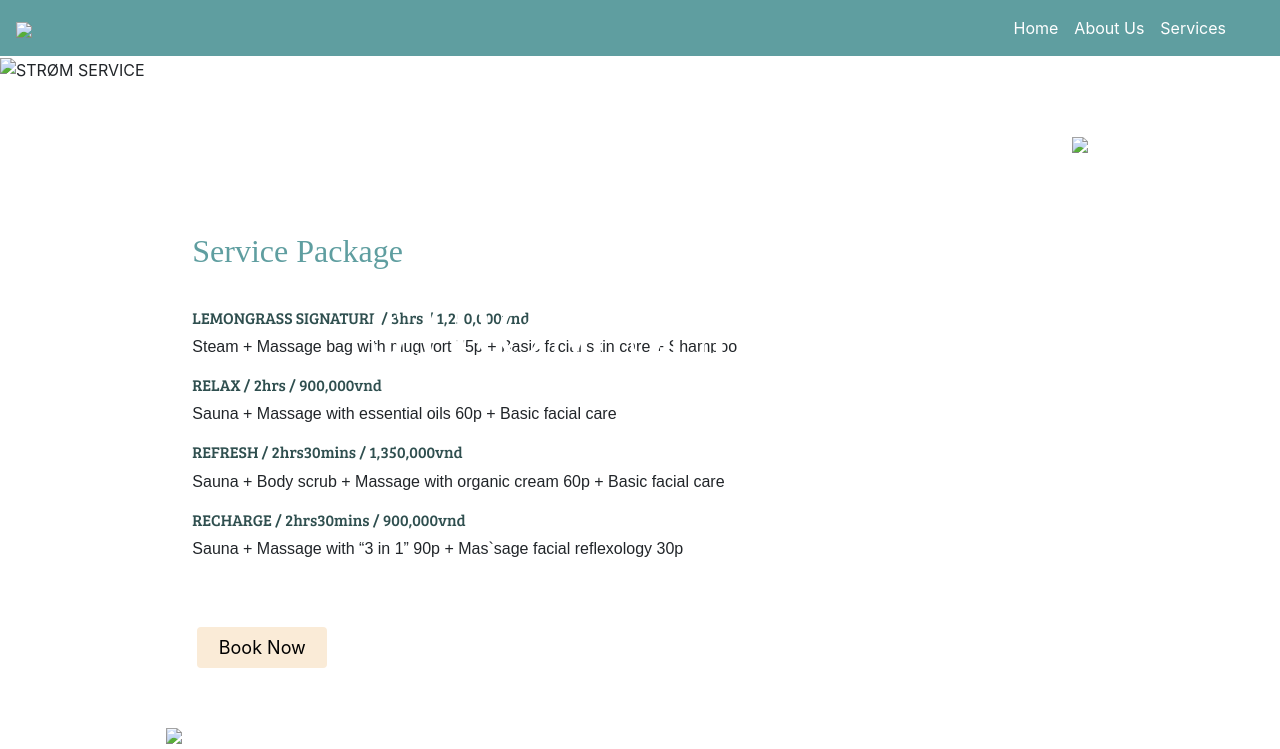
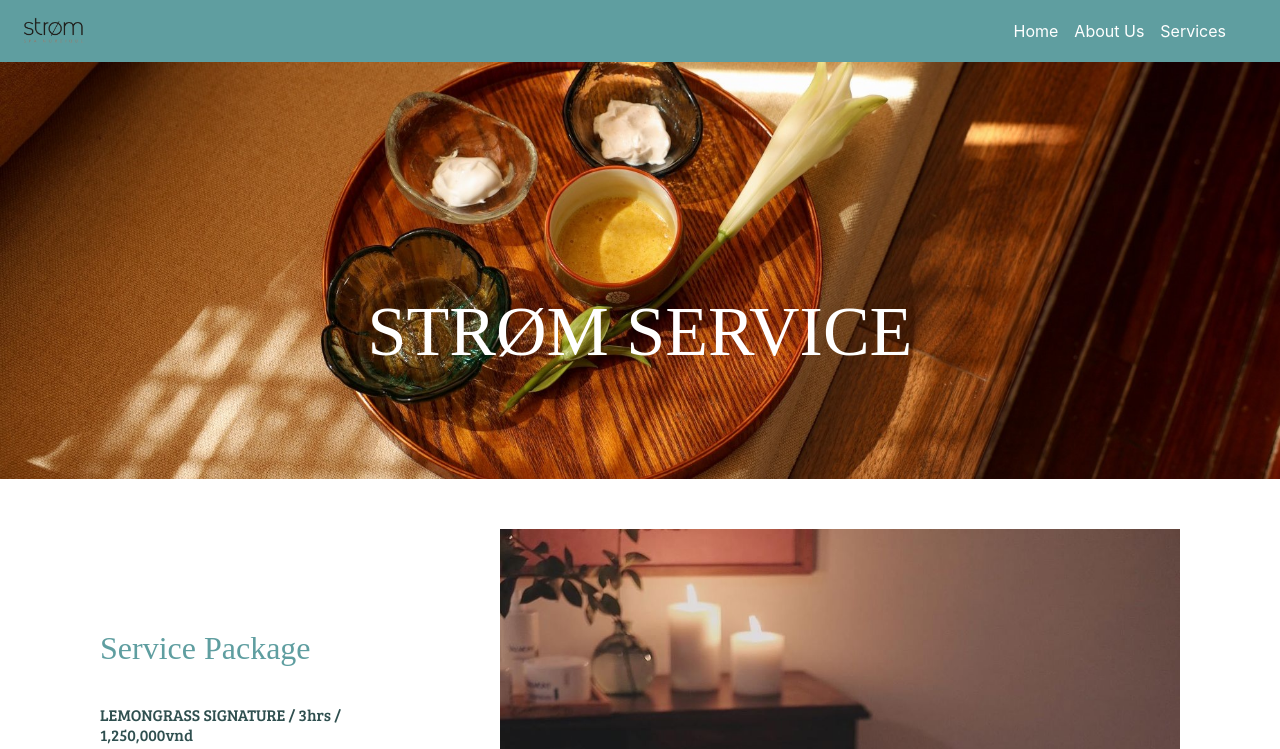
Before and after one commit to linhvtg/spawebdesign.github.io, a plain HTML site: page service.html in a window 1280 px wide. Shown: the top 749 px of the page. Drawn offline with nearby package versions, Linux system fonts and the light colour scheme; files whose address does not match are found by name.

Commit message:
Update service.html

```diff
--- a/service.html
+++ b/service.html
@@ -263,7 +263,7 @@
 
     <!-- Brand/logo -->
     <a class="navbar-brand" href="#">
-    <img src="CODING IMGAGE/spalogo 1.png" style="width: 15%;">
+    <img src="coding\spalogo 1.png" style="width: 15%;">
   </a>
 
   <!-- Links -->
@@ -288,7 +288,7 @@
 
 
 <div class="image">
-  <img src="CODING IMGAGE/spa.jpg" alt="STRØM SERVICE" style="width:100%;">
+  <img src="coding\spa.jpg" alt="STRØM SERVICE" style="width:100%;">
   <div class="centered"> <h1 style="font-size: 70px;"> STRØM SERVICE </h1></div>
 
 
@@ -315,7 +315,7 @@
 
     <div class="column2" style="padding-left: 50px; padding-right: 50px;">
     <div class="container2">
-        <img src="CODING IMGAGE/sv1.jpg" style="width: 680px; ">
+        <img src="coding\sv1.jpg" style="width: 680px; ">
       </div>
     </div>
 
@@ -329,7 +329,7 @@
 <div class="row1"  >
   <div class="column2" style="padding-left: 50px; padding-right: 50px;">
     <div class="container2">
-        <img src="CODING IMGAGE/sv6.jpg" style="width: 680px; ">
+        <img src="coding\sv6.jpg" style="width: 680px; ">
       </div>
     </div>
 
@@ -375,7 +375,7 @@
 
     <div class="column2" style="padding-left: 50px; padding-right: 100px;">
     <div class="container2">
-        <img src="CODING IMGAGE/sv2.jpg" style="width: 680px; ">
+        <img src="coding\sv2.jpg" style="width: 680px; ">
       </div>
     </div>
 
```
